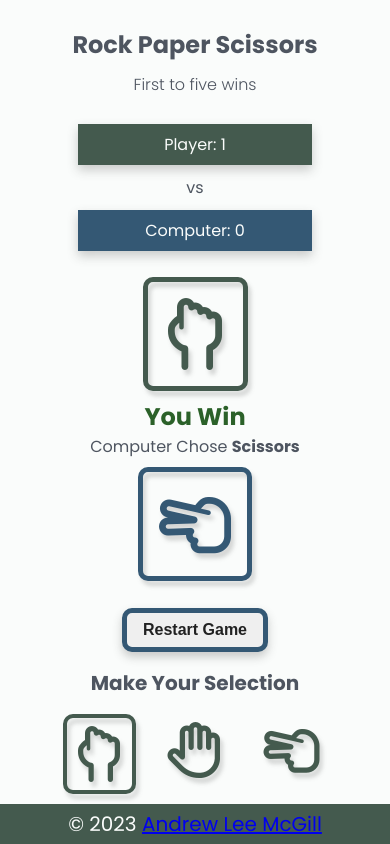
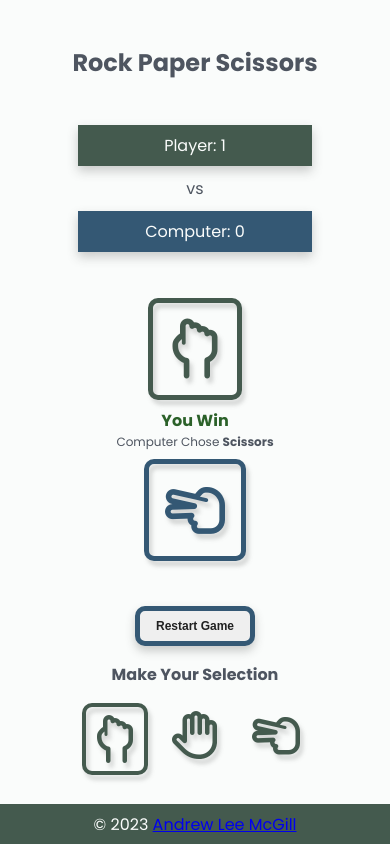
Before and after one commit to mcgill2023/rock-paper-scissors, a plain HTML site: page index.html in a window 390 px wide. Both pictures are taken after a click on the button 99 px from the left and 708 px from the top of the page. Drawn offline with Linux system fonts and the light colour scheme.

Commit message:
Improve mobile media queries
This commit changed sizing on mobile device to further improve
responsiveness, however needs further improvements through altering the
HTML structure with containers.

```diff
--- a/css/style.css
+++ b/css/style.css
@@ -205,7 +205,7 @@ i {
   background: var(--primary-color);
   justify-content: center;
   align-items: center;
-  font-size: 1.25rem;
+  font-size: 1rem;
   color: var(--off-white-color);
 }
 
@@ -374,13 +374,38 @@ h2.lose {
   }
 }
 
-@media screen and (max-width: 320px) {
-  h1 {
+@media screen and (max-width: 600px) {
+  .sub-heading {
+    display: none;
+  }
+
+  .h1 {
     font-size: 1.25rem;
   }
 
+  .selection-icon {
+    font-size: 60px;
+  }
+
+  .round-details {
+    font-size: 0.75rem;
+  }
+
+  .round-details h2 {
+    font-size: 1rem;
+  }
+
+  .restart-btn {
+    padding: 8px 16px;
+    font-size: 0.75rem;
+  }
+
+  .player-choice h2 {
+    font-size: 1rem;
+  }
+
   .choices-container {
-    gap: 20px;
+    gap: 16px;
   }
 
   .choice-icon {
```
